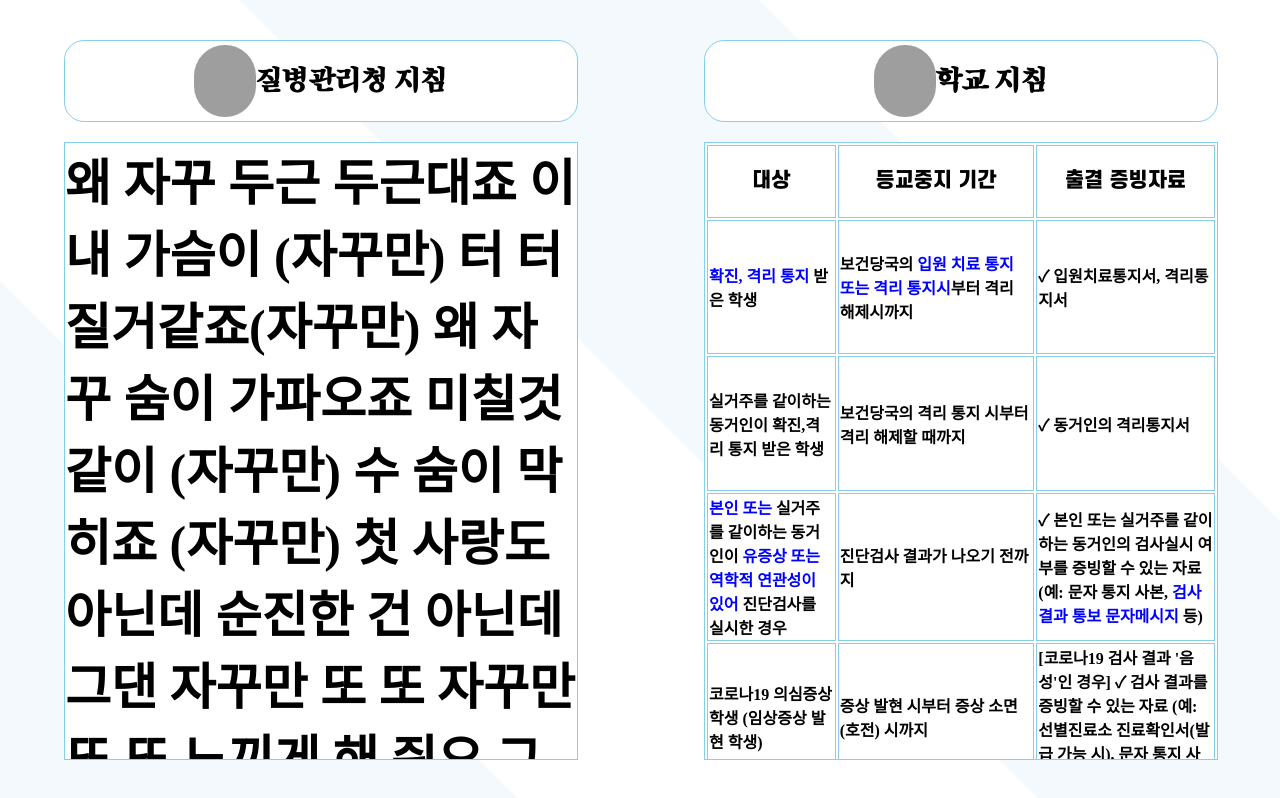
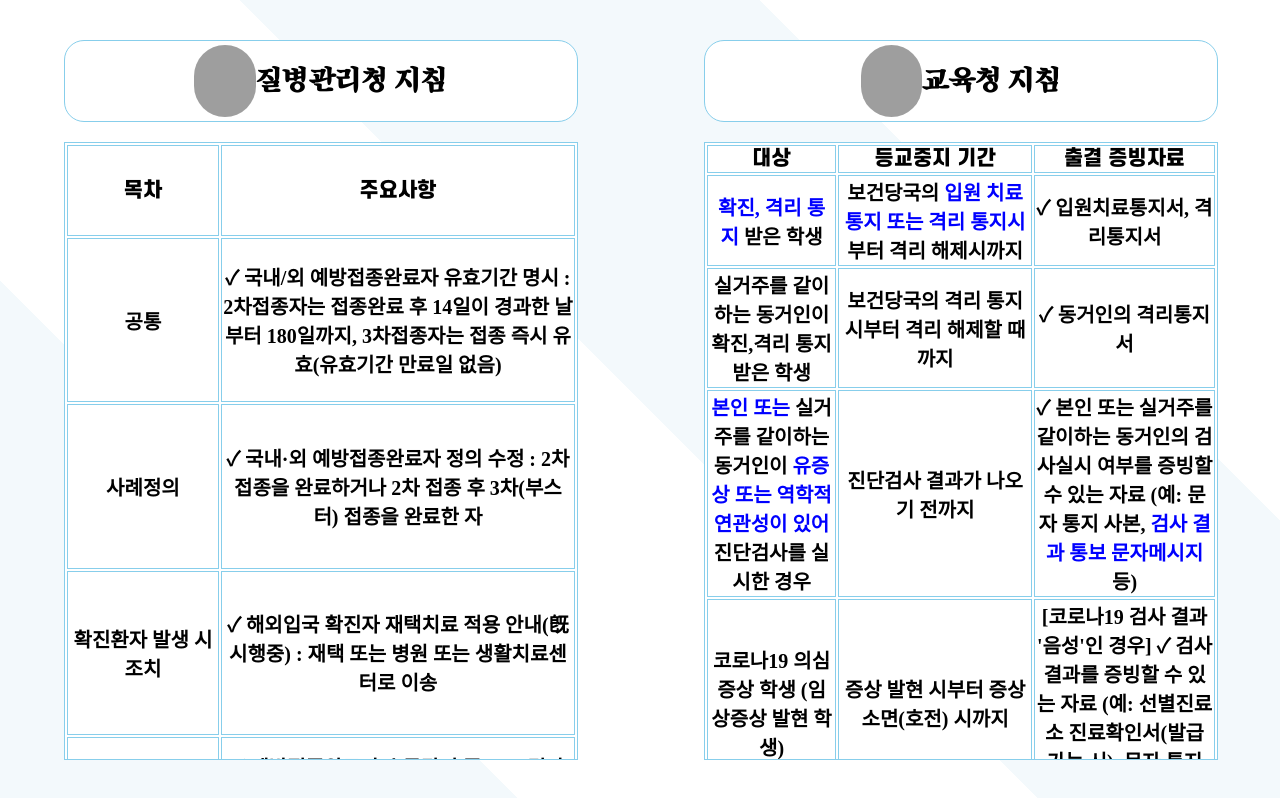
Before and after one commit to kyw0716/2022-super-challenge-hackerthon-frontend, a React (Create React App) app: page /guidePage in a window 1280 px wide. Built offline with nearby package versions, Linux system fonts and the light colour scheme; grey boxes are pictures that could not be loaded; a web font is replaced by a local one.

Commit message:
CSS real Final
guidePage 1번 더 수정

```diff
--- a/src/routes/Guide.js
+++ b/src/routes/Guide.js
@@ -9,74 +9,43 @@ function Guide() {
                     질병관리청 지침
                 </div>
                 <div className={style.rightText}>
-                    왜 자꾸 두근 두근대죠
-                    이 내 가슴이 (자꾸만)
-                    터 터질거같죠(자꾸만)
-                    왜 자꾸 숨이 가파오죠
-                    미칠것같이 (자꾸만)
-                    수 숨이 막히죠 (자꾸만)
-                    첫 사랑도 아닌데
-                    순진한 건 아닌데
-                    그댄 자꾸만 또 또
-                    자꾸만 또 또
-                    느끼게 해 줘요
-                    그댄 나를 기쁘게 해요
-                    그댄 나를 느끼게 해요
-                    처 처음처럼
-                    처 처음처럼
-                    그댄 나를 미치게 해요
-                    자꾸 자꾸 원하게 해요
-                    처 처음처럼 처 처음처럼
-                    처 처음처럼 처 럼처럼
-                    처 처음처럼 처 럼처럼
-                    처 처음처럼 처럼 처 처 처음처럼
-                    척척척척척처음처럼
-                    왜 자꾸 열이 나는거죠
-                    온몸이 자꾸 (자꾸만)
-                    다 달아오르죠 (자꾸만)
-                    왜 자꾸 아찔아찔하죠
-                    정신이 없어 (자꾸만)
-                    저 죽을 거같죠 (자꾸만)
-                    사랑사랑 지금껏 말로만 했던건지
-                    그댈 만나고 난 느껴요 난
-                    진짜 사랑이 뭔지
-                    그댄 나를 기쁘게 해요
-                    그댄 나를 느끼게 해요
-                    처 처음처럼 처 처음처럼
-                    그댄 나를 미치게 해요
-                    자꾸 자꾸 원하게 해요
-                    처 처음처럼 처 처음처럼
-                    처 처음처럼 처럼처럼
-                    처 처음처럼 처럼처럼
-                    처 처음처럼 처럼 처 처 처음처럼
-                    리무진에 샴페인 블링블링
-                    jewerly chain
-                    나를 원해 목이 메인 그런남자
-                    Oh no
-                    항상 발길에 채이는 그런 남잔
-                    Just pain dont wanna play this game
-                    꺼져버려 이젠
-                    Now I wanna pump up my gain
-                    This is bout my man Youre the only man
-                    넌 나를 너무 잘 알기에
-                    나를 기쁘게 기쁘게 기쁘게 해줘(Ho)
-                    나를 느끼게 느끼게 느끼게 해줘(Ho)
-                    그댄 나를 기쁘게 해요
-                    그댄 나를 느끼게 해요
-                    처 처음처럼 처 처음처럼
-                    그댄 나를 미치게 해요
-                    자꾸 자꾸 원하게 해요
-                    처 처음처럼 처 처음처럼
-                    처 처음처럼 처럼처럼
-                    처 처음처럼 처럼처럼
-                    처 처음처럼 처럼 처 처 처 처럼처럼
-
+                <table className={style.table}>
+                        <tr className={style.line1}>
+                            <th className={style.line3}>목차</th>
+                            <th>주요사항</th>
+                        </tr>
+                        <tr className={style.line2}>
+                            <td> 공통</td>
+                            <td> ✓ 국내/외 예방접종완료자 유효기간 명시
+                            : 2차접종자는 접종완료 후 14일이 경과한 날부터 180일까지, 3차접종자는 접종 즉시 유효(유효기간 만료일 없음)
+                            </td>
+                        </tr>
+                        <tr className={style.line2}>
+                            <td>사례정의</td>
+                            <td>✓ 국내·외 예방접종완료자 정의 수정
+                            : 2차 접종을 완료하거나 2차 접종 후 3차(부스터) 접종을 완료한 자
+                            </td>
+                        </tr>
+                        <tr className={style.line2}>
+                            <td>확진환자 발생 시 조치</td>
+                            <td>✓ 해외입국 확진자 재택치료 적용 안내(旣 시행중)
+                            : 재택 또는 병원 또는 생활치료센터로 이송</td>
+                        </tr>
+                        <tr className={style.line2}>
+                            <td>접촉자 관리</td>
+                            <td>✓ 예방접종완료자 수동감시 중 PCR검사 안내
+                                : 수동감시로 전환한 이후라도 6~7일차 PCR검사 실시
+                                ✓ 오미크론 변이 관련 역학조사 및 접촉자 관리 방안 변경 안내(1.3.~)
+                                : 오미크론 관련 밀접접촉자는 10일간 자가격리
+                            </td>
+                        </tr>
+                    </table>
                 </div>
             </div>
             <div className={style.leftBox}>
                 <div className={style.rightTitle}>
                     <div className={style.photo2}></div>
-                    학교 지침
+                    교육청 지침
                 </div>
                 <div className={style.leftText}>
                     <table className={style.table}>
--- a/src/routes/Guide.module.css
+++ b/src/routes/Guide.module.css
@@ -91,6 +91,7 @@
     width:100%;
     height:100vh;
     font-family:"Nanum Myeongjo";
+    text-align:center;
 }
 .line1 {
     height:10%;
@@ -100,6 +101,10 @@
 }
 .line2 {
     height:18%;
+    font-size:20px;
+}
+.line3 {
+    width:30%;
 }
 th, td {
     border: 1px solid skyblue;
```
